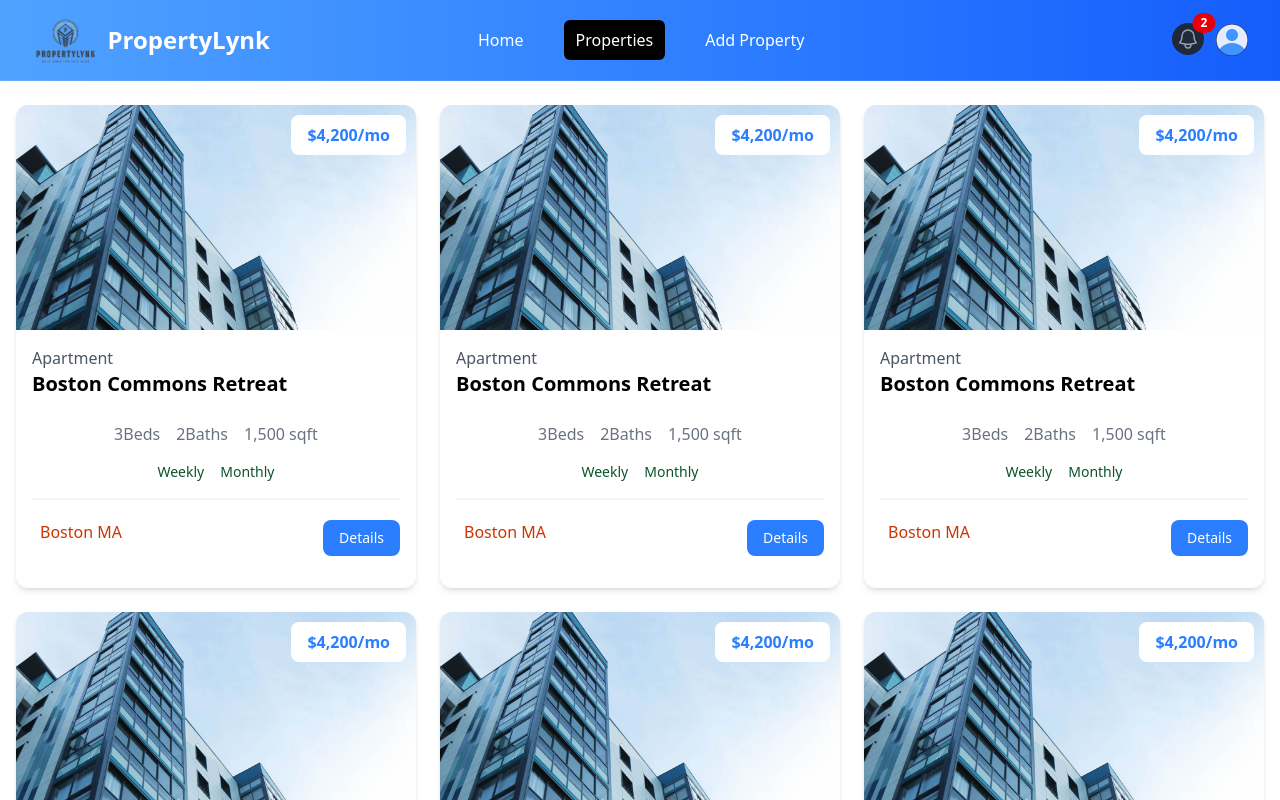
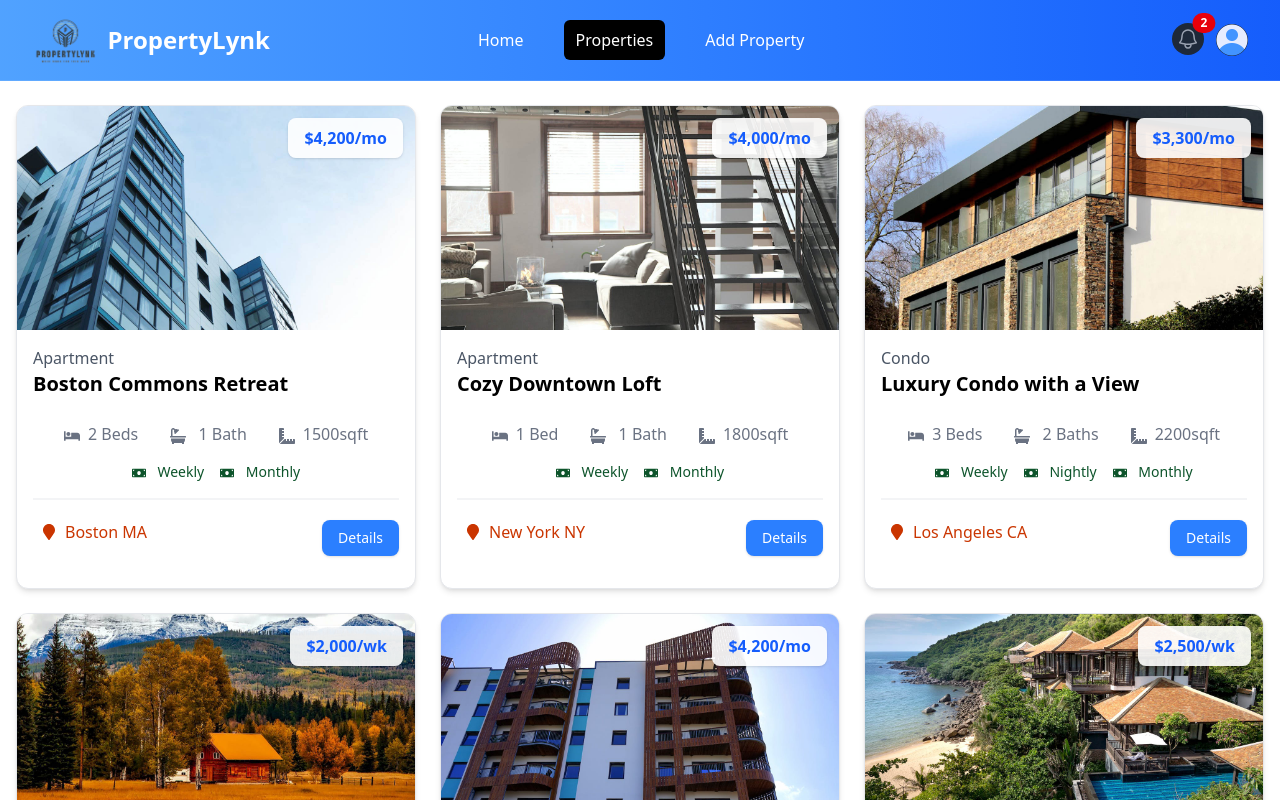
Before and after one commit to vbudithi/property-lynk-nextjs, a Next.js app: page /properties in a window 1280 px wide. Shown: the top 800 px of the page. Built offline with nearby package versions, Linux system fonts and the light colour scheme.

Commit message:
added hover animations and dynamic data rendering

```diff
--- a/app/properties/page.jsx
+++ b/app/properties/page.jsx
@@ -1,6 +1,23 @@
+"use client";
 import React from "react";
 import properties from "@/properties.json";
 import PropertyCard from "@/components/PropertyCard";
+import { motion } from "framer-motion";
+
+const container = {
+  hidden: { opacity: 0 },
+  show: {
+    opacity: 1,
+    transition: {
+      staggerChildren: 0.2, // cards appear one by one
+    },
+  },
+};
+
+const item = {
+  hidden: { y: -50, opacity: 0 }, // start above
+  show: { y: 0, opacity: 1, transition: { duration: 0.6, ease: "easeOut" } }, // fall smoothly
+};
 
 const PropertiesPage = () => {
   return (
@@ -9,11 +26,18 @@ const PropertiesPage = () => {
         {properties.length === 0 ? (
           <p>No properties found</p>
         ) : (
-          <div className="grid grid-cols-1 md:grid-cols-3 gap-6">
+          <motion.div
+            variants={container}
+            initial="hidden"
+            animate="show"
+            className="grid grid-cols-1 md:grid-cols-3 gap-6"
+          >
             {properties.map((property) => (
-              <PropertyCard key={property._id} property={property} />
+              <motion.div key={property._id} variants={item}>
+                <PropertyCard key={property._id} property={property} />
+              </motion.div>
             ))}
-          </div>
+          </motion.div>
         )}
       </div>
     </section>
--- a/components/Footer.jsx
+++ b/components/Footer.jsx
@@ -12,7 +12,8 @@ const Footer = () => {
         </div>
         <div>
           <p className="text-sm text-gray-500 mt-2 md:mt-0">
-            &copy; {currentYear} PropertyLynk. All rights reserved.
+            &copy; {currentYear} PropertyLynk. Designed and Developed by Vivek
+            Budithi. All rights reserved.
           </p>
         </div>
       </div>
--- a/components/Navbar.jsx
+++ b/components/Navbar.jsx
@@ -58,7 +58,10 @@ const Navbar = () => {
             <Link className="flex flex-shrink-0 items-center" href="/">
               <Image className="h-13 w-auto" src={logo} alt="PropertyLynk" />
 
-              <span className="hidden md:block text-white text-2xl font-bold ml-2">
+              <span
+                className="hidden md:block text-white text-2xl font-bold ml-2
+  transition-all duration-500 hover:bg-gradient-to-r hover:from-orange-400 hover:to-yellow-400 hover:bg-clip-text hover:text-transparent"
+              >
                 PropertyLynk
               </span>
             </Link>
--- a/components/PropertyCard.jsx
+++ b/components/PropertyCard.jsx
@@ -1,44 +1,84 @@
 import React from "react";
+import Image from "next/image";
+import Link from "next/link";
+import {
+  FaBed,
+  FaBath,
+  FaRulerCombined,
+  FaMoneyBill,
+  FaMapMarker,
+} from "react-icons/fa";
 
-const PropertyCard = () => {
+const PropertyCard = ({ property }) => {
+  const getRateDisplay = () => {
+    const { rates } = property;
+
+    if (rates.monthly) {
+      return `${rates.monthly.toLocaleString()}/mo`;
+    } else if (rates.weekly) {
+      return `${rates.weekly.toLocaleString()}/wk`;
+    } else if (rates.nightly) {
+      return `${rates.nightly.toLocaleString()}/night`;
+    }
+  };
+
   return (
-    <div className="bg-white rounded-xl shadow-md relative">
-      <img
-        src="images/properties/a1.jpg"
+    <div className="rounded-xl border border-gray-200 shadow-md hover:shadow-xl hover:-translate-y-1 transition duration-500 relative overflow-hidden group bg-white">
+      <Image
+        src={`/images/properties/${property.images[0]}`}
         alt=""
-        className="object-cover rounded-t-xl"
+        height={0}
+        width={0}
+        sizes="100vw"
+        className="w-full h-56 object-cover group-hover:scale-105 transition-transform duration-700"
       />
       <div className="p-4">
         <div className="text-left md:text-center lg:text-left mb-6">
-          <div className="text-gray-600">Apartment</div>
-          <h3 className="text-xl font-bold">Boston Commons Retreat</h3>
+          <div className="text-gray-600">{property.type}</div>
+          <h3 className="text-xl font-bold">{property.name}</h3>
         </div>
-        <h3 className="absolute top-[10px] right-[10px] bg-white px-4 py-2 rounded-lg text-blue-500 font-bold text-right md:text-center lg:text-right">
-          $4,200/mo
+        <h3 className="absolute top-3 right-3 bg-white/90 px-4 py-2 rounded-lg text-blue-600 font-bold shadow transform transition-transform duration-500 group-hover:scale-105">
+          ${getRateDisplay()}
         </h3>
 
-        <div className="flex justify-center gap-4 text-gray-500 mb-4">
+        <div className="flex justify-center gap-8 text-gray-500 mb-4">
           <p>
-            <i className="fa-solid fa-bed"></i> 3
-            <span className="md:hidden lg:inline">Beds</span>
+            <FaBed className="inline mr-1" /> {property.beds}{" "}
+            <span className="md:hidden lg:inline">
+              {property.beds == 1 ? "Bed" : "Beds"}
+            </span>
           </p>
           <p>
-            <i className="fa-solid fa-bath"></i> 2
-            <span className="md:hidden lg:inline">Baths</span>
+            <FaBath className="inline mr-2" /> {property.baths}{" "}
+            <span className="md:hidden lg:inline">
+              {property.baths == 1 ? "Bath" : "Baths"}{" "}
+            </span>
           </p>
           <p>
-            <i className="fa-solid fa-ruler-combined"></i>
-            1,500 <span className="md:hidden lg:inline">sqft</span>
+            <FaRulerCombined className="inline mr-2" />
+            {property.square_feet}
+            <span className="md:hidden lg:inline">sqft</span>
           </p>
         </div>
 
         <div className="flex justify-center gap-4 text-green-900 text-sm mb-4">
-          <p>
-            <i className="fa-solid fa-money-bill"></i> Weekly
-          </p>
-          <p>
-            <i className="fa-solid fa-money-bill"></i> Monthly
-          </p>
+          {property.rates.weekly && (
+            <p>
+              <FaMoneyBill className="inline mr-2" /> Weekly
+            </p>
+          )}
+
+          {property.rates.nightly && (
+            <p>
+              <FaMoneyBill className="inline mr-2" /> Nightly
+            </p>
+          )}
+
+          {property.rates.monthly && (
+            <p>
+              <FaMoneyBill className="inline mr-2" /> Monthly
+            </p>
+          )}
         </div>
 
         <div className="border border-gray-100 mb-5"></div>
@@ -46,14 +86,17 @@ const PropertyCard = () => {
         <div className="flex flex-col lg:flex-row justify-between mb-4">
           <div className="flex align-middle gap-2 mb-4 lg:mb-0">
             <i className="fa-solid fa-location-dot text-lg text-orange-700"></i>
-            <span className="text-orange-700"> Boston MA </span>
+            <FaMapMarker className="text-orange-700 mt-1" />
+            <span className="text-orange-700">
+              {property.location.city} {property.location.state}
+            </span>
           </div>
-          <a
-            href="property.html"
-            className="h-[36px] bg-blue-500 hover:bg-blue-600 text-white px-4 py-2 rounded-lg text-center text-sm"
+          <Link
+            href={`/properties/${property._id}`}
+            className="bg-blue-500 hover:bg-blue-600 text-white px-4 py-2 rounded-lg text-sm shadow hover:shadow-md transition-all duration-300"
           >
             Details
-          </a>
+          </Link>
         </div>
       </div>
     </div>
--- a/package.json
+++ b/package.json
@@ -8,6 +8,7 @@
     "start": "next start"
   },
   "dependencies": {
+    "framer-motion": "^12.23.22",
     "next": "15.5.4",
     "react": "19.1.0",
     "react-dom": "19.1.0",
```
Also changed, not shown: 2 other files (tests, documents, lock files or other folders).
